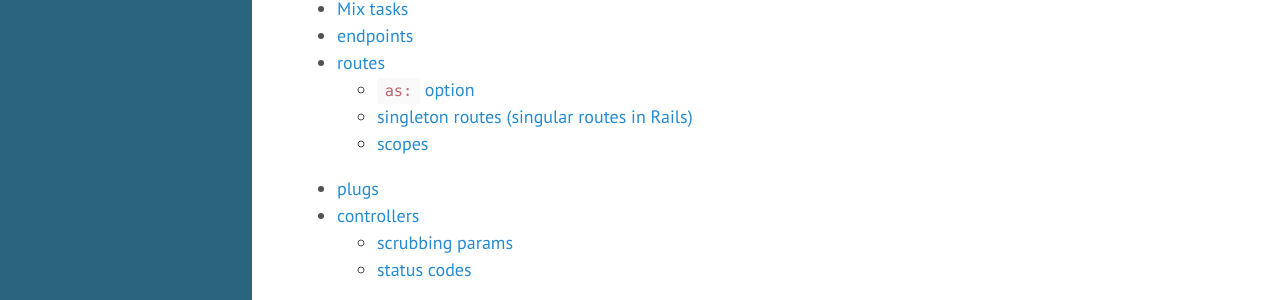
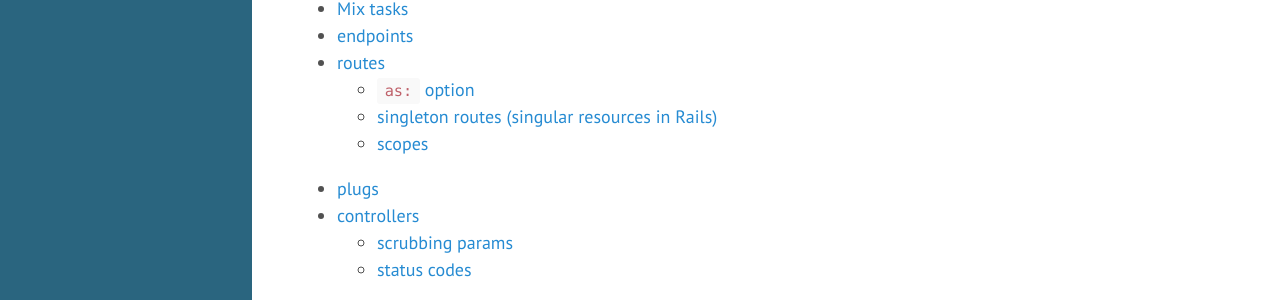
Before and after one commit to tap349/tap349.github.io, a Jekyll site: the page built from _posts/2016-11-12-phoenix.md, in a window 1280 px wide and 900 px high. Shown: the part 212-512 px from the top of the window. Built offline with Jekyll 4.4.1, drawn with Linux system fonts in a browser that asks for light colours; some of the changed text lies outside the part shown.

Commit message:
update 2017-08-08_00:54:21

````diff
--- a/_posts/2016-11-12-phoenix.md
+++ b/_posts/2016-11-12-phoenix.md
@@ -92,7 +92,7 @@
 end
 ```
 
-### singleton routes (singular routes in Rails)
+### singleton routes (singular resources in Rails)
 
 ```elixir
 resources "/sessions", SessionController, singleton: true
````
Also changed, not shown: other parts of _posts/2016-11-12-phoenix.md (+1 -1 lines).
